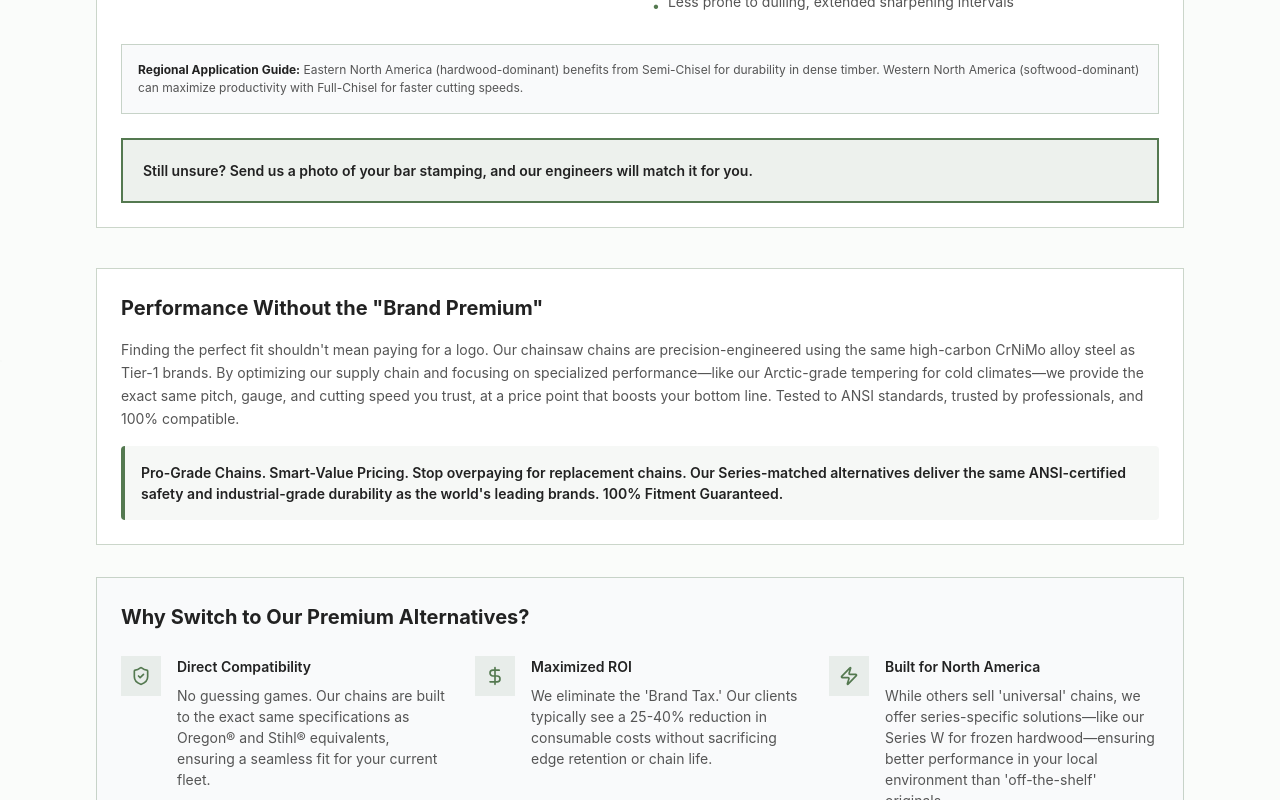
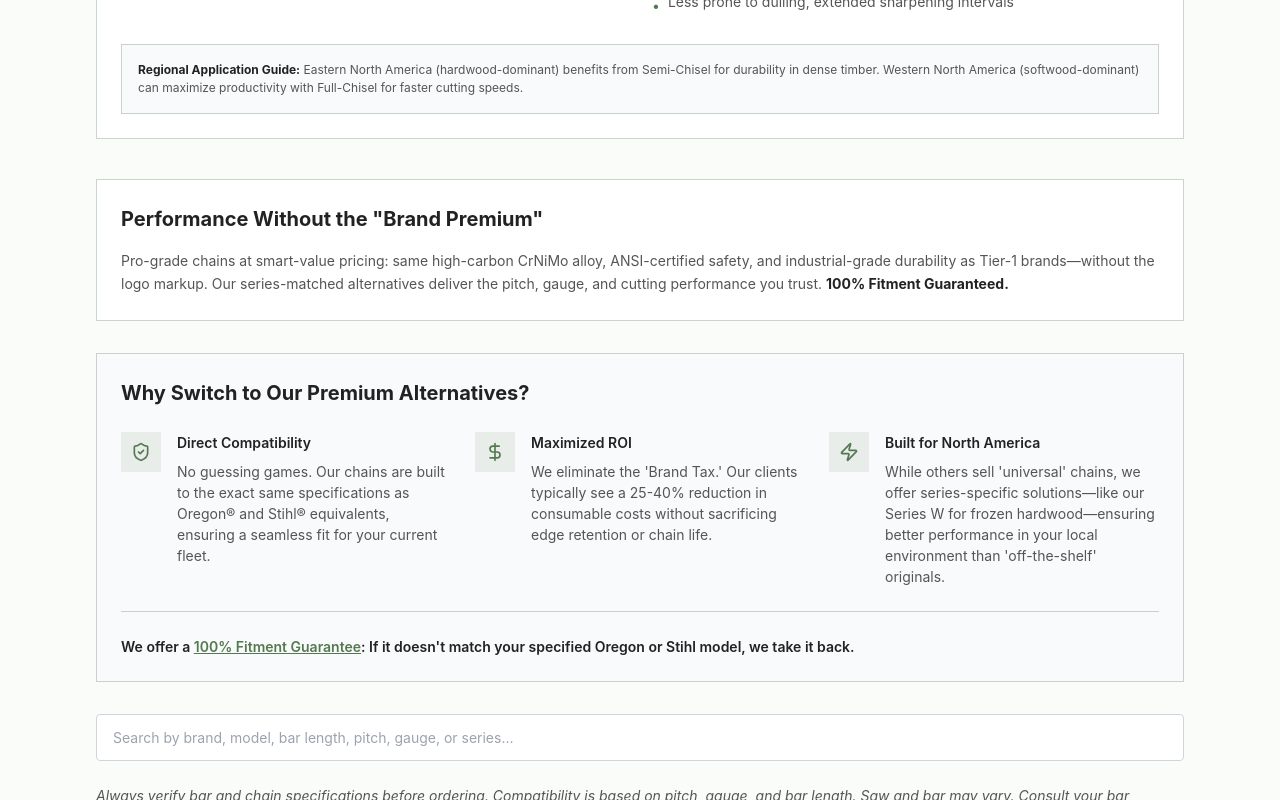
Before and after one commit to LoganOYoung/chainsaw-chain-supplier-borealgrit, a Next.js app: page /fitment-finder in a window 1280 px wide. Shown: the part 2040-2840 px from the top of the page. Built offline with nearby package versions, Linux system fonts and the light colour scheme.

Commit message:
Fitment Finder: single CTA, compress Brand Premium section, add 100% Fitment Guarantee link

```diff
--- a/app/fitment-finder/page.tsx
+++ b/app/fitment-finder/page.tsx
@@ -413,26 +413,14 @@ export default function FitmentFinderPage() {
               </div>
             </div>
           </div>
-
-          {/* Help Box */}
-          <div className="mt-6 bg-forest-brand/10 border-2 border-forest-brand rounded-none p-5">
-            <p className="text-sm font-semibold text-text-main">
-              Still unsure? Send us a photo of your bar stamping, and our engineers will match it for you.
-            </p>
-          </div>
         </section>
 
         {/* Performance Without the Brand Premium */}
-        <section className="mb-8 bg-white border border-forest-brand/30 rounded-none p-6">
+        <section id="fitment-guarantee" className="mb-8 bg-white border border-forest-brand/30 rounded-none p-6">
           <h2 className="text-xl font-bold text-text-main mb-4">Performance Without the &quot;Brand Premium&quot;</h2>
-          <p className="text-text-body text-sm leading-relaxed mb-4">
-            Finding the perfect fit shouldn&apos;t mean paying for a logo. Our chainsaw chains are precision-engineered using the same high-carbon CrNiMo alloy steel as Tier-1 brands. By optimizing our supply chain and focusing on specialized performance—like our Arctic-grade tempering for cold climates—we provide the exact same pitch, gauge, and cutting speed you trust, at a price point that boosts your bottom line. Tested to ANSI standards, trusted by professionals, and 100% compatible.
+          <p className="text-text-body text-sm leading-relaxed">
+            Pro-grade chains at smart-value pricing: same high-carbon CrNiMo alloy, ANSI-certified safety, and industrial-grade durability as Tier-1 brands—without the logo markup. Our series-matched alternatives deliver the pitch, gauge, and cutting performance you trust. <strong className="text-text-main">100% Fitment Guaranteed.</strong>
           </p>
-          <div className="bg-accent/5 border-l-4 border-forest-brand p-4 rounded">
-            <p className="text-sm font-semibold text-text-main">
-              Pro-Grade Chains. Smart-Value Pricing. Stop overpaying for replacement chains. Our Series-matched alternatives deliver the same ANSI-certified safety and industrial-grade durability as the world&apos;s leading brands. 100% Fitment Guaranteed.
-            </p>
-          </div>
         </section>
 
         {/* Why Switch to Our Premium Alternatives */}
@@ -469,7 +457,7 @@ export default function FitmentFinderPage() {
           </div>
           <div className="mt-6 pt-6 border-t border-forest-brand/30">
             <p className="text-sm font-semibold text-text-main">
-              We offer a 100% Fitment Guarantee: If it doesn&apos;t match your specified Oregon or Stihl model, we take it back.
+              We offer a <a href="#fitment-guarantee" className="text-forest-brand underline hover:no-underline">100% Fitment Guarantee</a>: If it doesn&apos;t match your specified Oregon or Stihl model, we take it back.
             </p>
           </div>
         </section>
```
